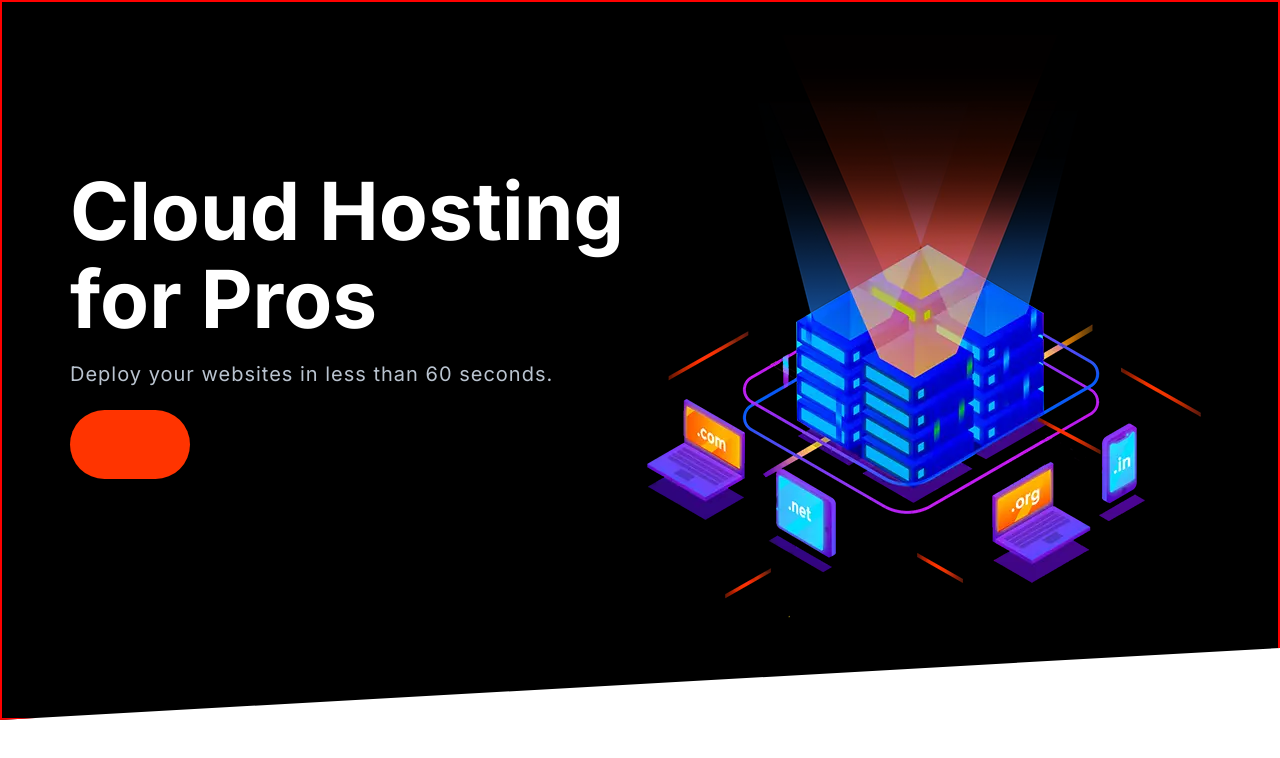
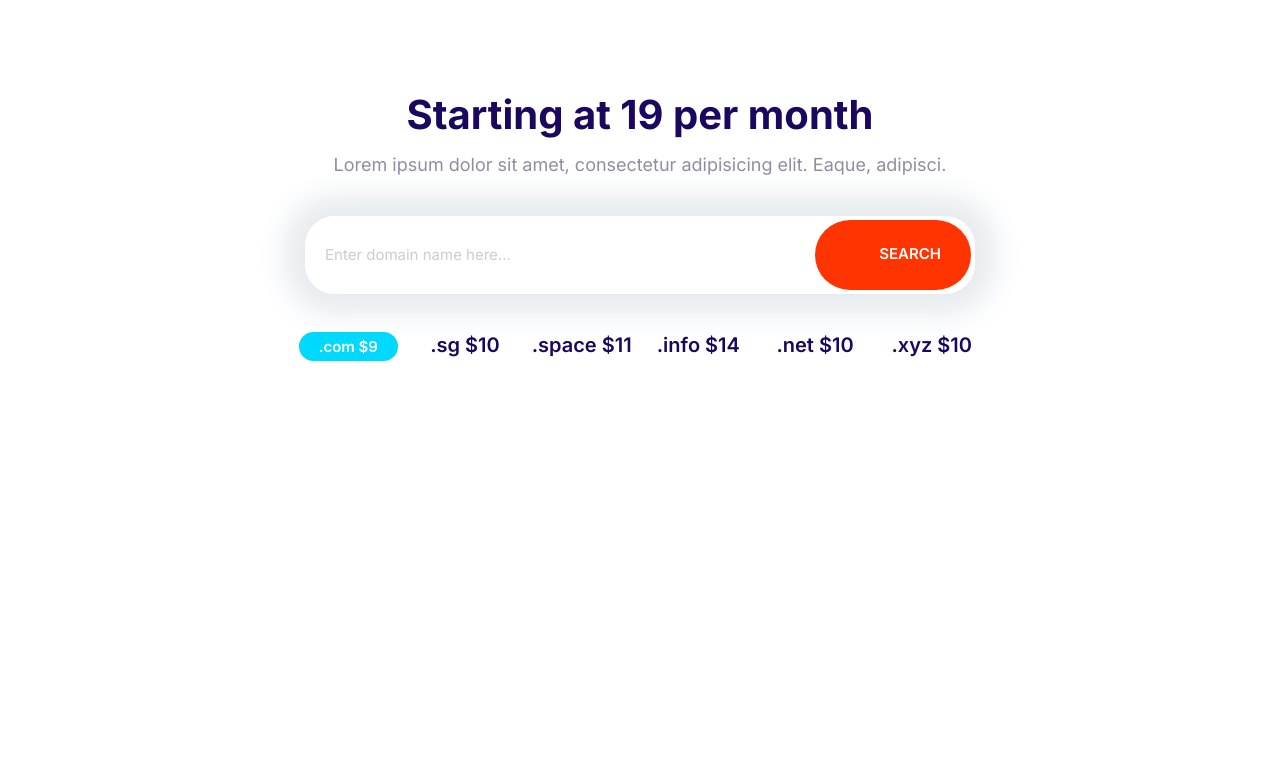
Before and after one commit to 1Mouse/cloudify, a plain HTML site: page index.html in a window 1280 px wide. Drawn offline with Linux system fonts and the light colour scheme.

Commit message:
adding the domain block

```diff
--- a/css/style.css
+++ b/css/style.css
@@ -200,6 +200,13 @@ a {
     cursor: pointer;
     text-align: center;
     margin:1rem 0;
+}
+
+.btn .icon{
+    width: 2rem;
+    height: 2rem;
+    margin-right: 1rem;
+    vertical-align: middle;
 }
 
 .btn--primary {
@@ -542,7 +549,6 @@ a {
 .block{
     --padding-verical:6rem;
     padding: var(--padding-verical) 2rem;
-    border: 2px solid red;
 }
 
 .block__header{
@@ -699,3 +705,28 @@ a {
         align-self: center;
     }
 }
+
+/* Domain block */
+.block-domain .input-group{
+    box-shadow: 0 0 30px 20px #e6ebee;
+    border: 0;
+    margin: 4rem auto;
+    max-width: 670px;
+}
+
+.block-domain__prices{
+    display: grid;
+    grid-template-columns: repeat(3, 1fr);
+    grid-template-rows: repeat(2, 6rem); /* to gap between rows or use row-gap css property */
+    justify-items: center;
+    font-weight: 600;
+    font-size: 2rem;
+    max-width: 700px;
+    margin: 0 auto;
+}
+
+@media screen and (min-width: 768px){
+    .block-domain__prices{
+        grid-template-columns: repeat(auto-fit, minmax(10rem, 1fr));
+    }
+}
--- a/index.html
+++ b/index.html
@@ -13,19 +13,27 @@
 </head>
 
 <body>
-    <section class="block block--dark block--skewed--left hero">
-        <div class="container grid grid--1x2">
-            <header class="block__header hero__content">
-                <h1 class="block__heading">Cloud Hosting for Pros</h1>
-                <p class="hero__tagline">Deploy your websites in less than 60 seconds.</p>
-                <a href="#" class="btn btn--accent btn--stretched"></a>
-            </header>
-            <picture>
-                <source type="image/webp" srcset="/images/banner.webp 1x, /images/banner@2x.webp 2x">
-                <source type="image/png" srcset="/images/banner.png 1x, /images/banner@2x.png 2x">
-                <img class="hero__image" src="/images/banner.png" alt="">
-            </picture>
+    <section class="block container block-domain">
+        <header class="block__header">
+            <h2>Starting at 19 per month</h2>
+            <p>Lorem ipsum dolor sit amet, consectetur adipisicing elit. Eaque, adipisci.</p>
+        </header>
+        <div class="input-group">
+            <input type="text" class="input" placeholder="Enter domain name here..." />
+            <button class="btn btn--accent">
+                <svg class="icon icon--white">
+                    <use xlink:href="./images/sprite.svg#search"></use>
+                </svg>
+                search</button>
         </div>
+        <ul class="list block-domain__prices">
+            <li><span class="badge badge--secondary">.com $9</span></li>
+            <li>.sg $10</li>
+            <li>.space $11</li>
+            <li>.info $14</li>
+            <li>.net $10</li>
+            <li>.xyz $10</li>
+        </ul>
     </section>
 
     <script src="./js/main.js"></script>
```
Also changed, not shown: components/domain-block.html (added, +22 -0 lines).
